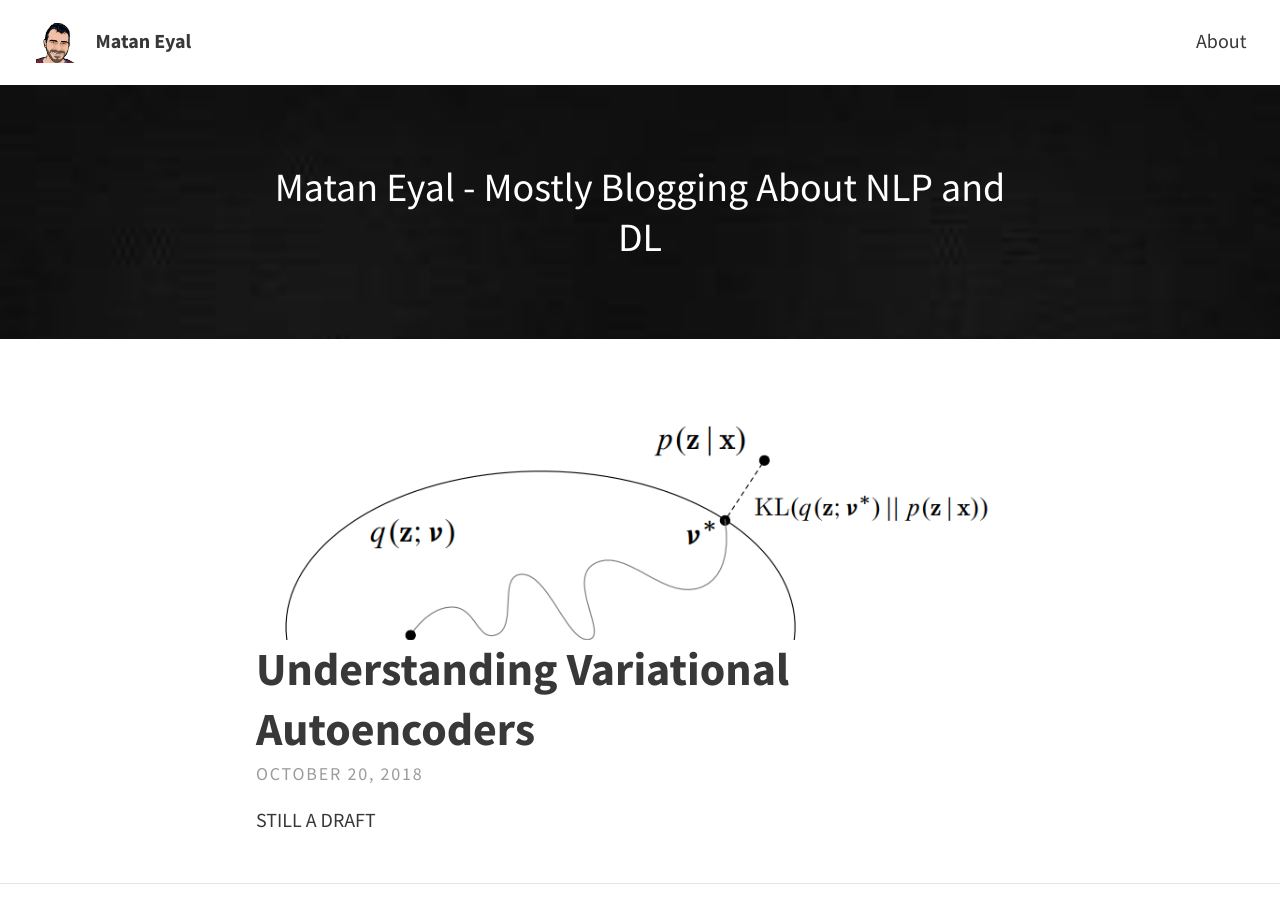
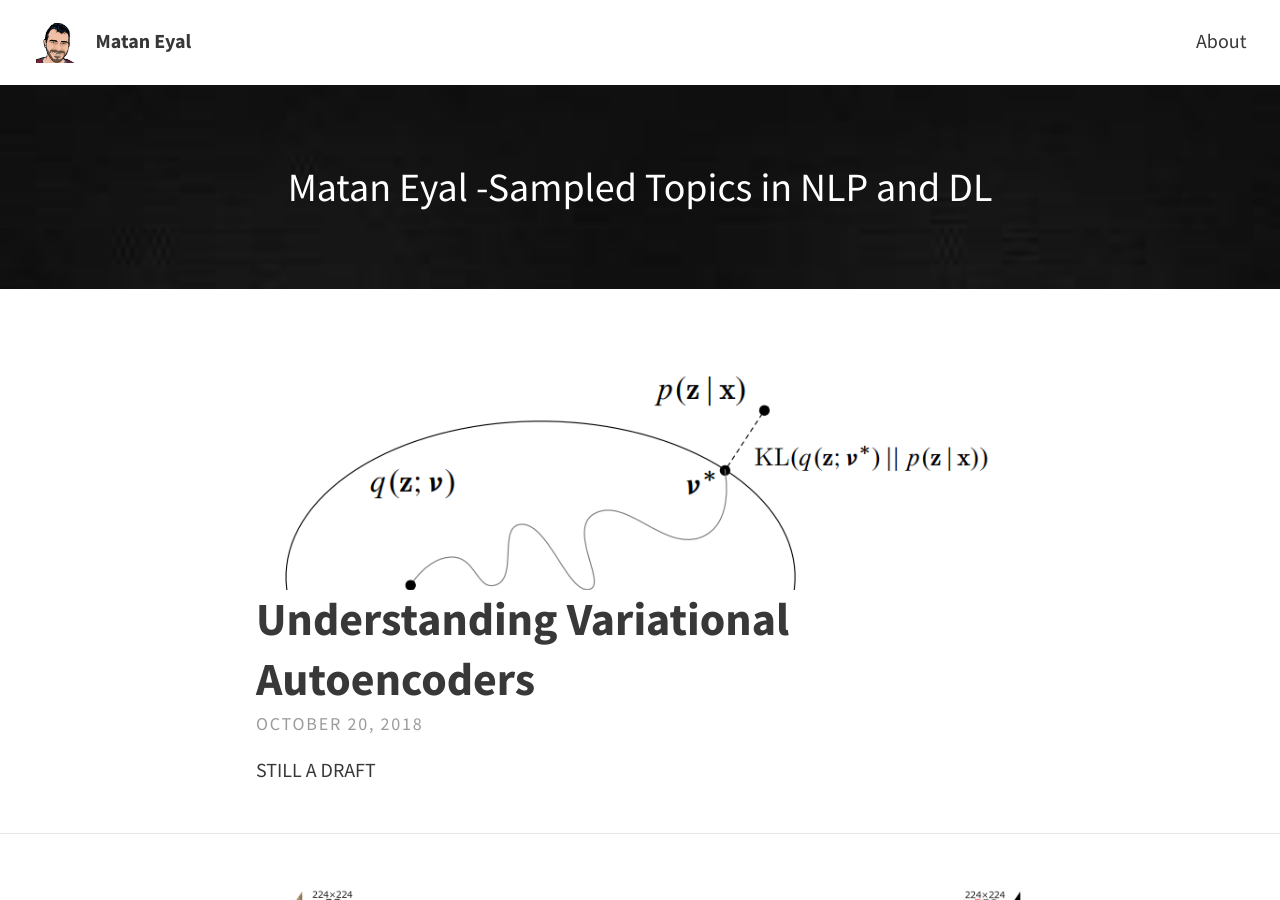
Before and after one commit to mataney/mataney.github.io, a Jekyll site: the page built from index.html, in a window 1280 px wide and 900 px high. Built offline with Jekyll 4.4.1, drawn with Linux system fonts in a browser that asks for light colours; the list of posts is cut into pages by our own code.

Commit message:
small fixes

```diff
--- a/_config.yml
+++ b/_config.yml
@@ -2,7 +2,7 @@
 baseurl: ""
 url: ""
 title: Matan Eyal
-description: "Matan Eyal - Mostly Blogging About NLP and DL"
+description: "Matan Eyal - Sampled Topics in NLP and DL"
 
 
 # THEME-SPECIFIC CONFIGURATION
@@ -15,7 +15,7 @@ theme_settings:
 
   # Header and footer text
   header_text: > #two or three lines to describe your site
-     Matan Eyal - Mostly Blogging About NLP and DL
+     Matan Eyal -Sampled Topics in NLP and DL
   header_text_feature_image: assets/img/black.jpg
   footer_text: >
    Powered by <a href="https://jekyllrb.com/">Jekyll</a> with <a href="https://github.com/sylhare/Type-on-Strap">Type on Strap</a>
```
Also changed, not shown: pages/about.md (+3 -3 lines), 2 other files.
